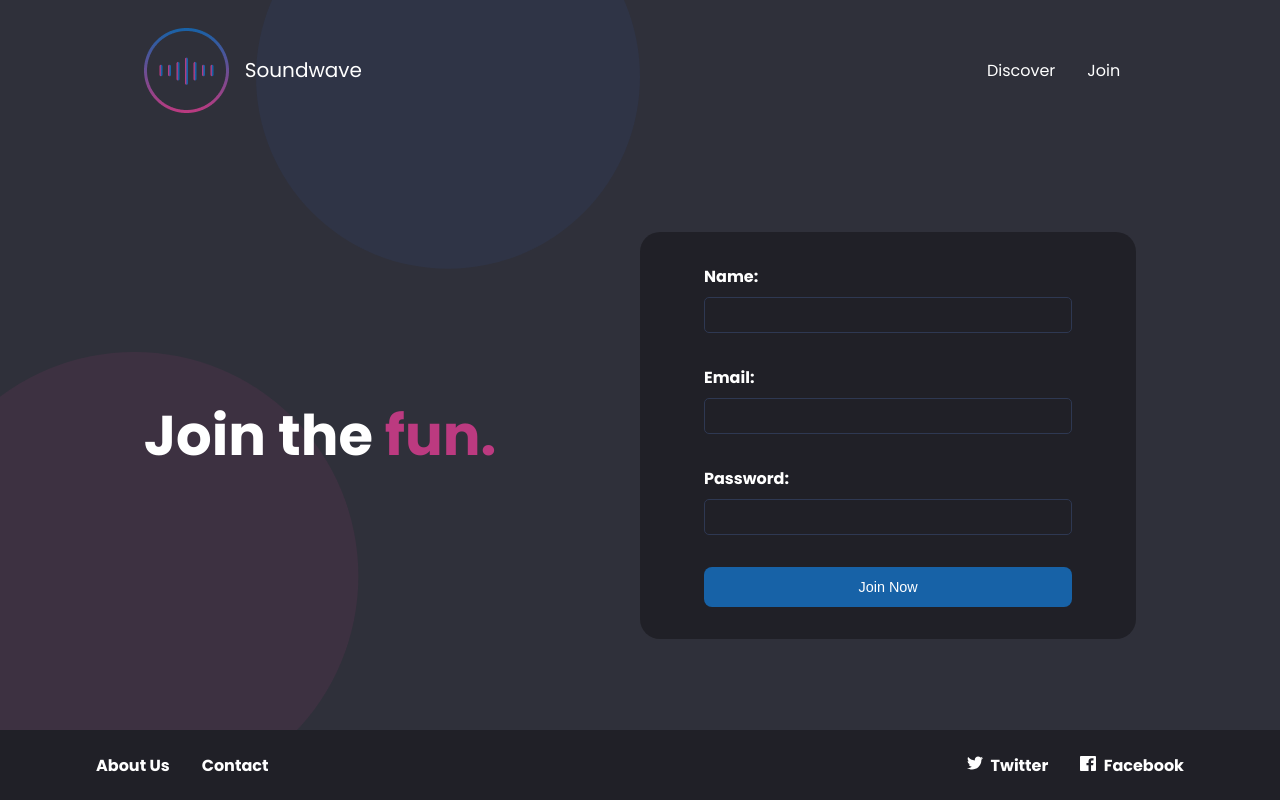
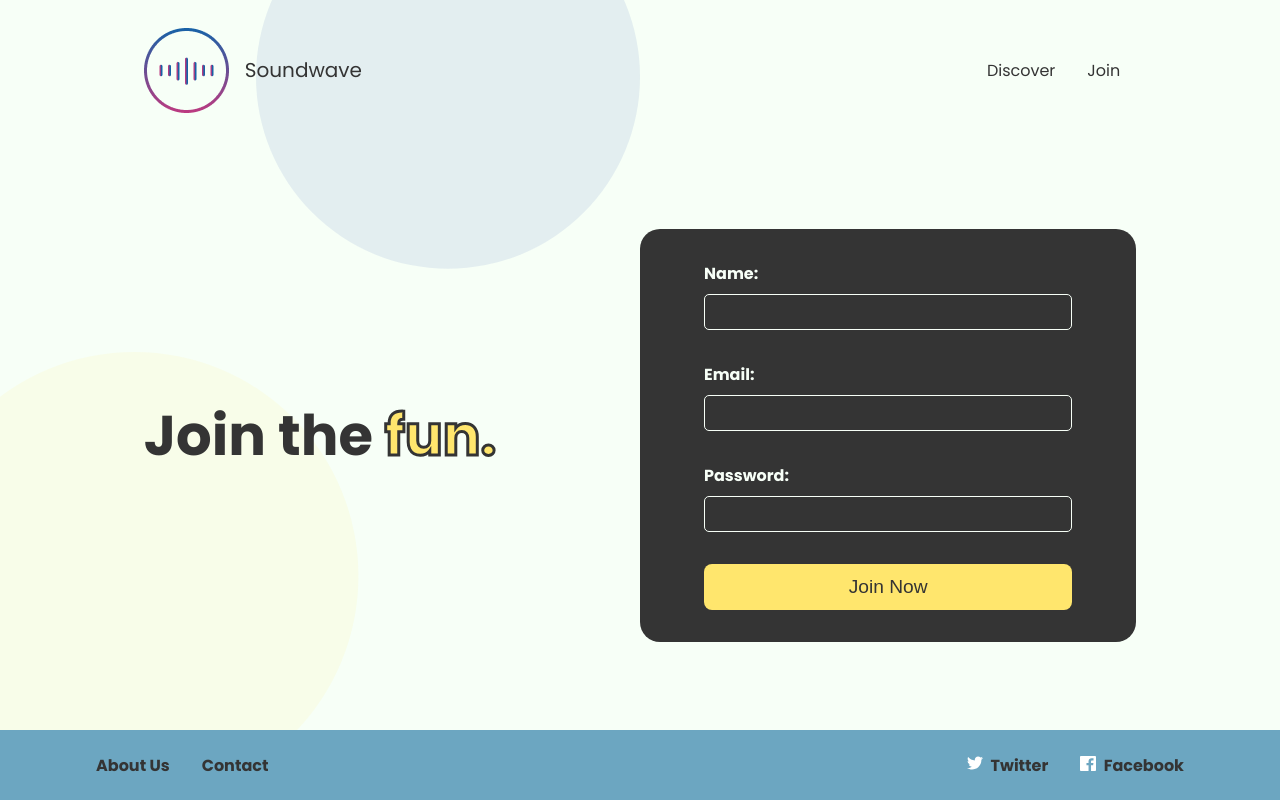
Before and after one commit to benbeatty85/Figma-one, a plain HTML site: page join.html in a window 1280 px wide. Drawn offline with Linux system fonts and the light colour scheme.

Commit message:
updated colours and look

```diff
--- a/discover.css
+++ b/discover.css
@@ -1,6 +1,7 @@
 .covers-images {
     display: grid;
     grid-template-columns: 1fr 1fr;
+    grid-gap: 3px;
 }
 
 .covers-images {
@@ -34,8 +35,9 @@
     padding: 0.75rem;
     width: 100px;
     height: 100px;
-    background-color: #202027;
+    background-color: #343434;
     margin-bottom: 2rem;
+    color: #F7FFF7;
 }
 
 .icon img {
--- a/join.css
+++ b/join.css
@@ -12,11 +12,13 @@
 }
 
 .accent-text {
-    color: #BC3A80;
+    color: #FFE66D;
+    -webkit-text-stroke-width: 3px;
+    -webkit-text-stroke-color: #343434;
 }
 
 .join-form {
-    background-color: #202027;
+    background-color: #343434;
     width: 50vw;
     max-width: 50%;
     padding: 2rem 4rem;
@@ -36,20 +38,21 @@
 .input-group label {
     font-weight: bold;
     margin-bottom: 0.5rem;
+    color: #F7FFF7;
 }
 
 .input-group input {
     outline: none;
     background: none;
-    border: 1px solid #2E3852;
+    border: 1px solid #F7FFF7;
     font-size: 1em;
     padding: 0.5em;
-    color: inherit;
+    color: #F7FFF7;
     border-radius: 5px;
 }
 
 .input-group input:focus {
-    border-color: #596da0;
+    border-color: #FFE66D;
 }
 
 @media (max-width: 900px) {
@@ -82,7 +85,7 @@
     height: 100%;
     width: 100%;
     border-radius: 50%;
-    background-color: rgba(188, 58, 128, 0.1);
+    background-color: rgba(255, 230, 109, 0.1);
 }
 
 .join-page-circle-2 {
--- a/styles.css
+++ b/styles.css
@@ -9,9 +9,9 @@
 body {
     padding: 0;
     margin: 0;
-    background-color: #2F303A;
+    background-color: #F7FFF7;
     font-family: Poppins, sans-serif;
-    color: white;
+    color: #343434;
     min-height: 100vh;
 }
 
@@ -42,15 +42,14 @@ body {
 
 .main-nav a,
 .footer-nav a {
-    color: white;
+    color: #343434;
     text-decoration: none;
     padding: 1rem;
     transition: 300ms ease color;
 }
 
-.main-nav a:hover,
 .footer-nav a:hover {
-    color: #adadad;
+    color: #fff;
 }
 
 .main-header,
@@ -66,7 +65,7 @@ body {
 
 .main-footer {
     height: 70px;
-    background-color: #202027;
+    background-color: #6CA6C1;
     font-weight: bold;
 }
 
@@ -102,22 +101,13 @@ body {
 }
 
 .btn {
-    color: white;
-    background-color: #1762A7;
+    color: #343434;
+    background-color: #FFE66D;
     padding: 0.75rem 1.5rem;
     border-radius: 0.5rem;
     text-decoration: none;
-    font-size: 0.9rem;
+    font-size: 1.2rem;
     outline: none;
     border: none;
     cursor: pointer;
-    transition: 300ms ease all;
 }
-
-.btn:hover {
-    background-color: #2180d8;
-}
-
-.btn:hover {
-    background-color: #2796ff;
-}
```
Also changed, not shown: index.css (+4 -4 lines), Images/guitar-icon-png-17601.png (added).
